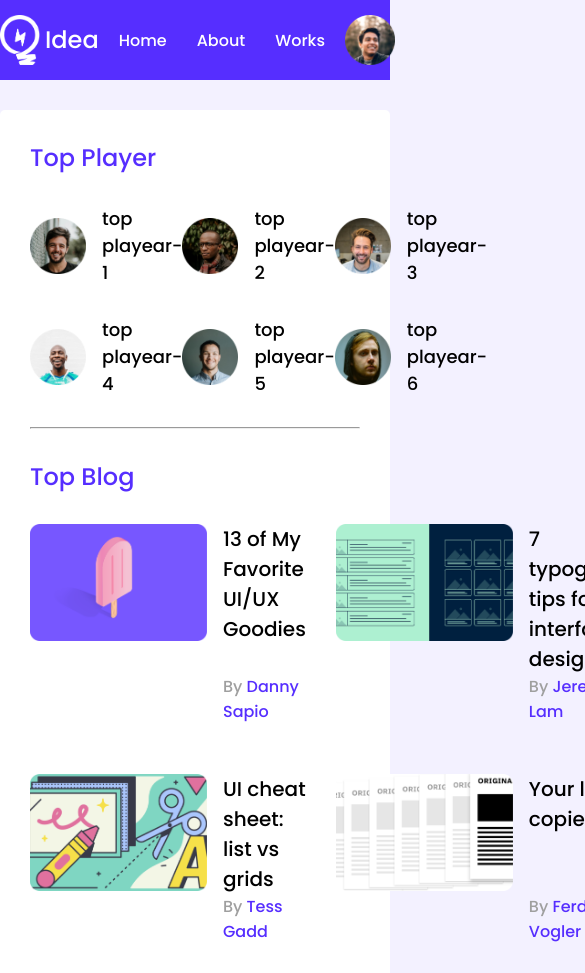
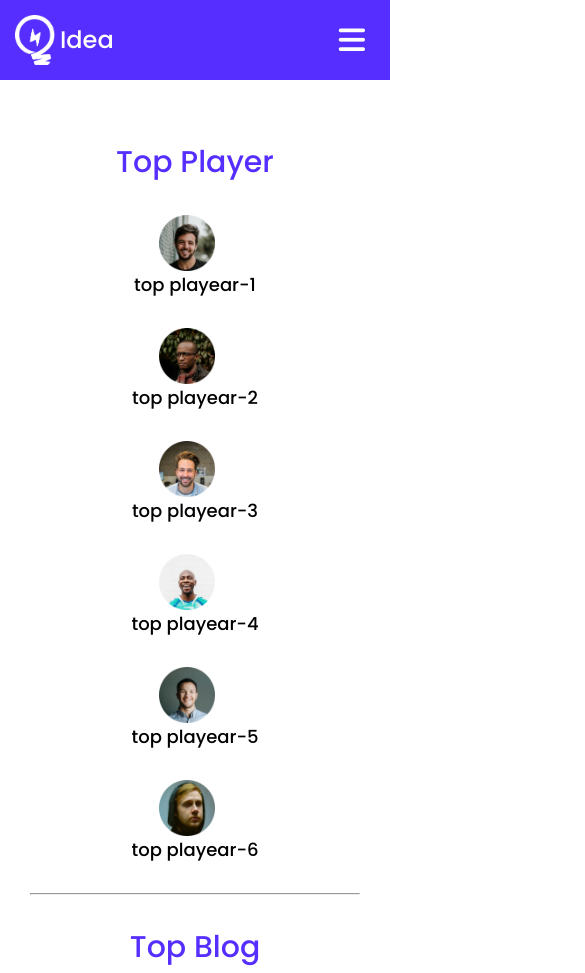
Before and after one commit to fsmdsohel/leader-board-css3, a plain HTML site: page index.html in a window 390 px wide. Shown: the top 973 px of the page, 585 px wide, since content can reach past the window. Drawn offline with Linux system fonts and the light colour scheme.

Commit message:
responsive done

```diff
--- a/index.html
+++ b/index.html
@@ -23,6 +23,9 @@
                 <div class="navbar--logo">
                     <img src="./images/icons/logo.png" alt="">
                     <span>Idea</span>
+                </div>
+                <div class="toggle__btn">
+                    <i class="fas fa-bars"></i>
                 </div>
                 <ul class="navbar--items">
                     <li class="navbar--item"><a href="" class="navbar__link">Home</a></li>
--- a/style.css
+++ b/style.css
@@ -46,6 +46,13 @@ header {
   color: #ffffff;
   font-size: 24px;
   font-weight: 500;
+}
+
+.toggle__btn .fas {
+  font-size: 30px;
+  color: #fff;
+  padding: 10px;
+  display: none;
 }
 
 .navbar--items {
@@ -253,3 +260,77 @@ header {
   font-size: 20px;
   margin-right: 5px;
 }
+
+/* media queries */
+
+/* modile device  */
+
+@media only screen and (max-width: 550px) {
+  .navbar--items {
+    display: none;
+  }
+  .toggle__btn .fas {
+    display: block;
+  }
+  .top--player__title {
+    text-align: center;
+    font-size: 30px;
+  }
+  .players {
+    grid-template-columns: 1fr;
+  }
+
+  .top--blog__title {
+    text-align: center;
+    font-size: 30px;
+  }
+  .blogs {
+    grid-template-columns: 1fr;
+  }
+
+  .blogs--item {
+    flex-direction: column;
+    text-align: center;
+    align-items: center;
+  }
+  .blog__image {
+    width: 70%;
+    margin-right: 0;
+  }
+  .lates--course__title {
+    text-align: center;
+    font-size: 30px;
+  }
+  .courses {
+    grid-template-columns: 1fr;
+    grid-row-gap: 30px;
+  }
+  .players--item {
+    justify-content: center;
+    flex-direction: column;
+  }
+}
+
+/* tablet pc */
+
+@media only screen and (min-width: 551px) and (max-width: 768px) {
+  .players {
+    grid-template-columns: repeat(2, 1fr);
+  }
+  .blogs {
+    grid-template-columns: 1fr;
+  }
+  .courses {
+    grid-template-columns: repeat(2, 1fr);
+    grid-row-gap: 30px;
+  }
+}
+
+@media only screen and (max-width: 870px) {
+  body {
+    background-color: #fff;
+  }
+  .navbar {
+    margin: 0 15px;
+  }
+}
```
